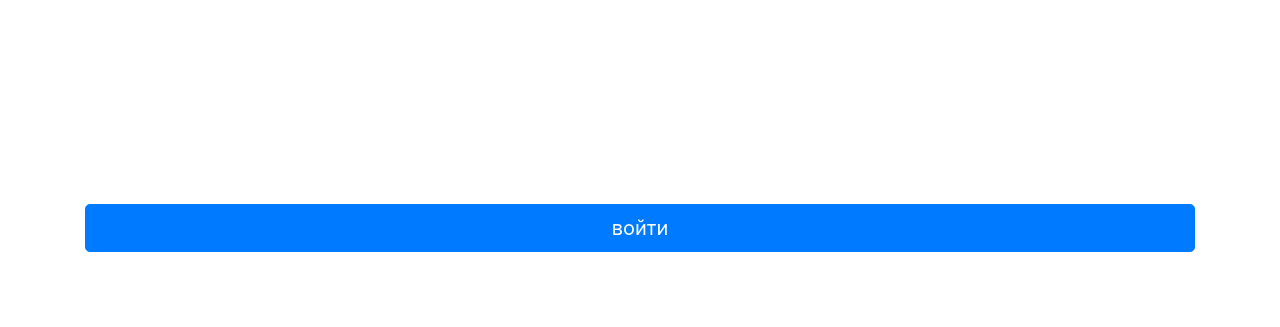
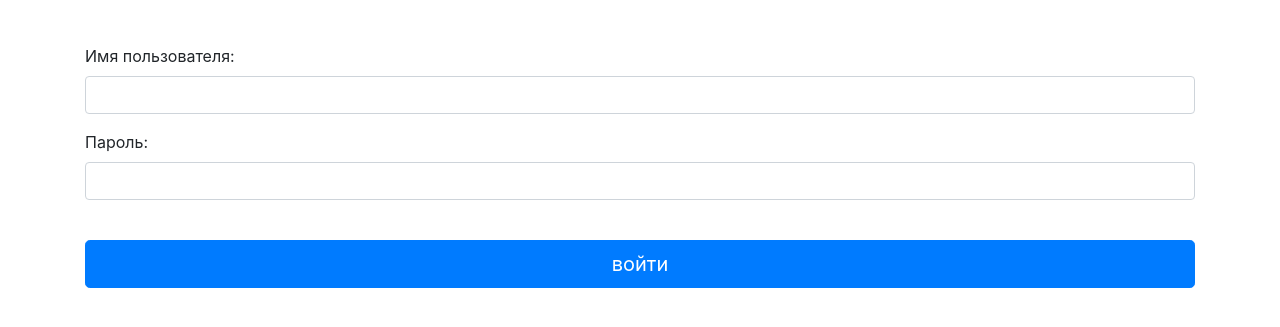
Before and after one commit to kargamant/qr, a Django app: page /login/ in a window 1280 px wide. Shown: the part 56-383 px from the top of the page. Run offline with Django 3.2, Linux system fonts and the light colour scheme; some libraries are stand-ins or nearby versions.

Commit message:
Html_fix_1

```diff
--- a/QR_backend/QR_backend/interface/templates/interface/lonin.html
+++ b/QR_backend/QR_backend/interface/templates/interface/lonin.html
@@ -9,7 +9,14 @@
         form{
             margin-top: 100px;
         }
-        button{
+        #log{
+            display: block;
+            margin-block-start: 2em;
+            margin-block-end: 0.67em;
+            margin-inline-start: 0px;
+            margin-inline-end: 0px;
+        }
+        #add_book{
             display: block;
             margin-block-start: 8em;
             margin-block-end: 0.67em;
@@ -21,12 +28,12 @@
 
 
     {% if user.is_authenticated %}
-        <button class="btn btn-outline-success" type="submit">добавить учебник</button>
+        <button class="btn btn-outline-success" type="submit" id="add_book">добавить учебник</button>
     {% else %}
         <form method="post">
             {% csrf_token %}
             {{ form.as_p }}
-            <button class="w-100 btn btn-lg btn-primary" type="submit">войти</button>
+            <button class="w-100 btn btn-lg btn-primary" type="submit" id="log">войти</button>
         </form>
     {% endif %}
 
--- a/QR_backend/QR_backend/interface/views.py
+++ b/QR_backend/QR_backend/interface/views.py
@@ -35,7 +35,7 @@ def User_login(request):
             login(request, user)
             return redirect('/')
     else:
-        form = ' '
+        form = UserLoginForm()
     return render(request, f'{app}lonin.html', {'form': form})
 
 def user_logout(request):
```
